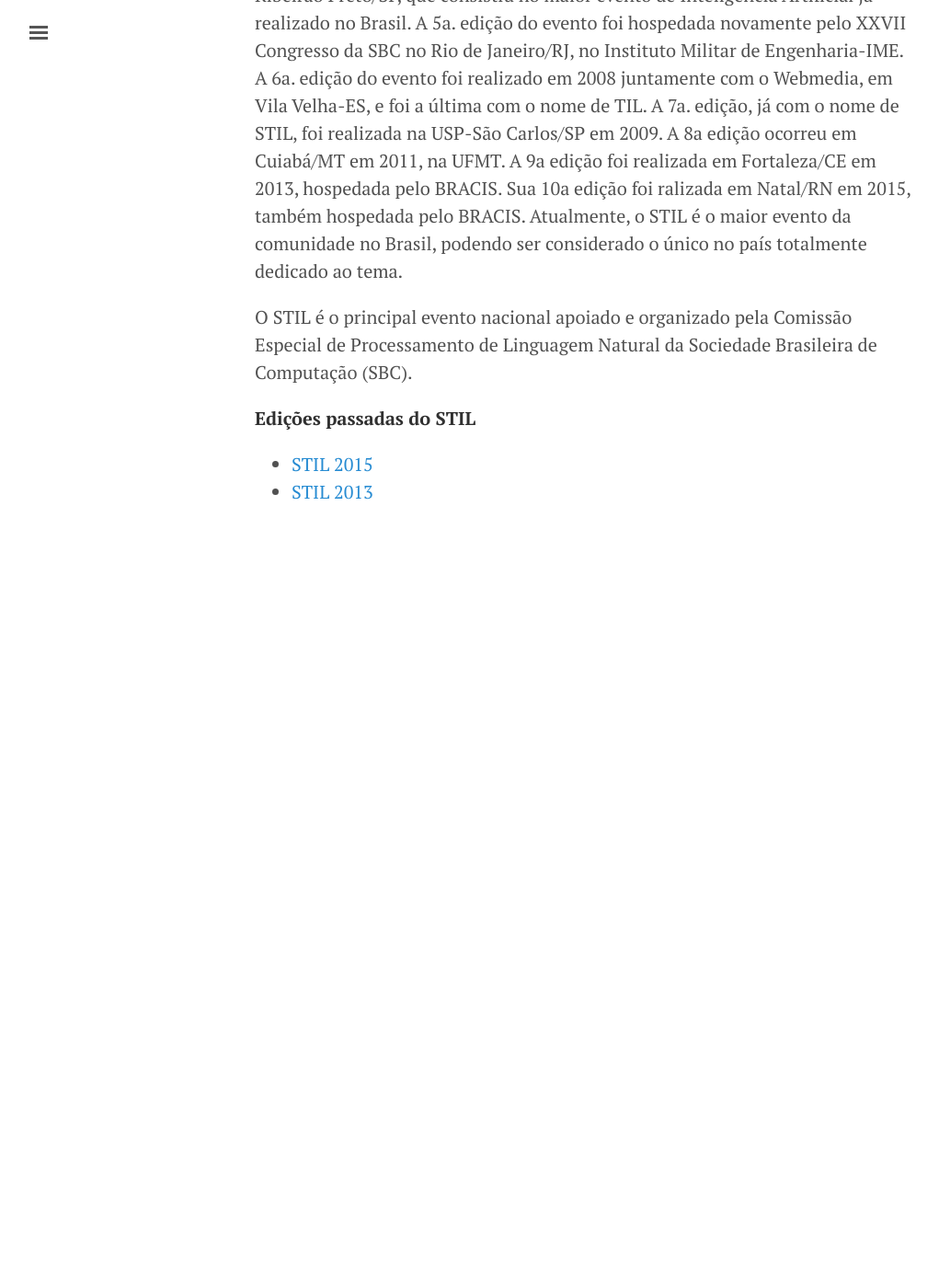
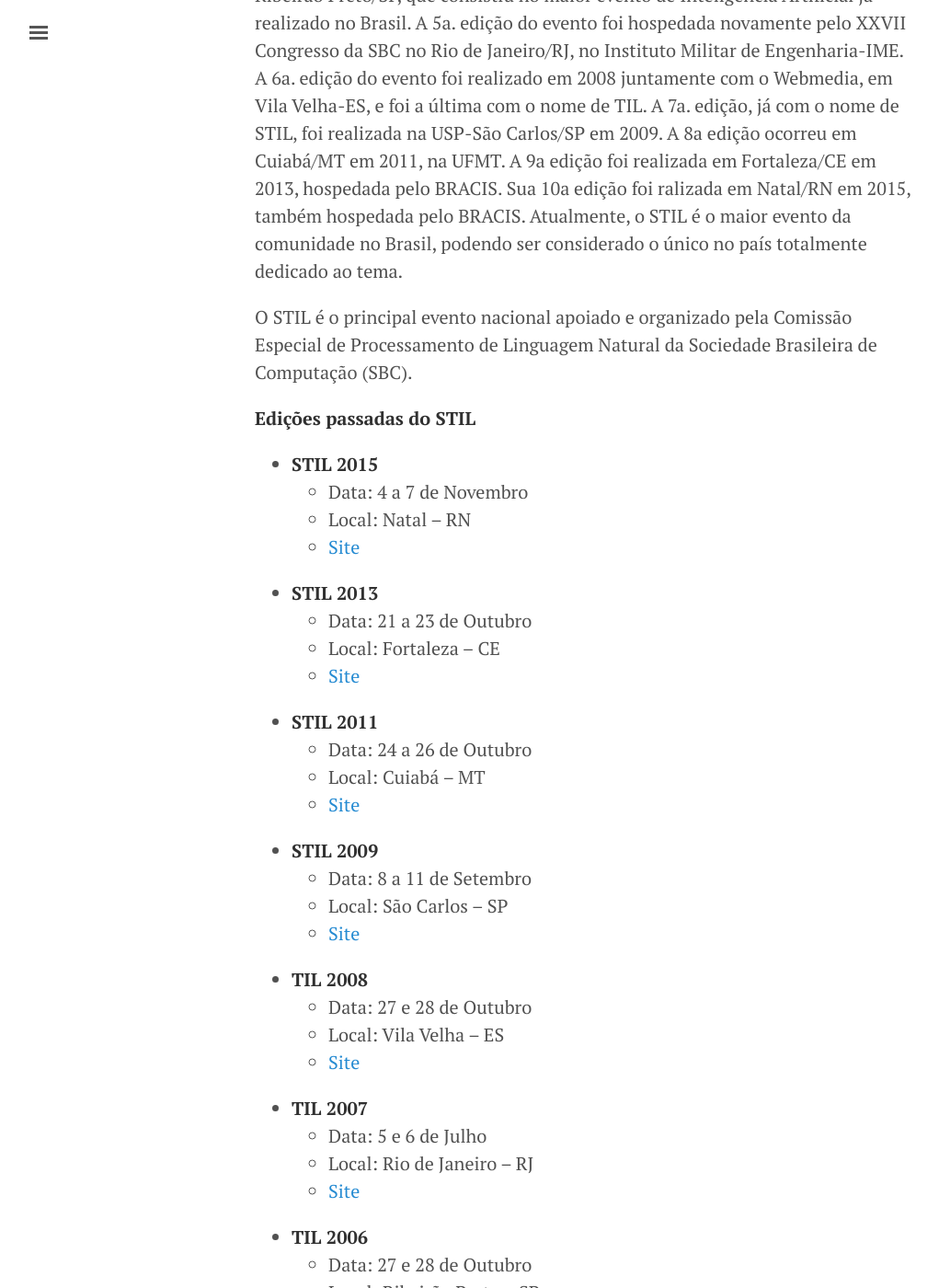
Before and after one commit to CEPLN/website, a Jekyll site: the page built from stil.md, in a window 1280 px wide and 1400 px high, scrolled down 702 px. Shown: the whole window at 92% size, without its empty margins (3-1024 px from the left). Built offline with Jekyll 4.4.1, drawn with Linux system fonts in a browser that asks for light colours; before the commit the page ends 1332 px from its top, so only the background shows below that; some of the changed text lies outside the part shown.

Commit message:
add STIL - Edições anteriores

```diff
--- a/stil.md
+++ b/stil.md
@@ -15,5 +15,43 @@ O STIL é o principal evento nacional apoiado e organizado pela Comissão Especi
 
 __Edições passadas do STIL__
 
-* [STIL 2015](/files/ProceedingsSTIL2015.pdf)
-* [STIL 2013](/files/Proceedings_STIL2013.pdf)
+* __STIL 2015__
+	* Data: 4 a 7 de Novembro
+	* Local: Natal – RN
+	* [Site](/files/ProceedingsSTIL2015.pdf)
+* __STIL 2013__
+	* Data: 21 a 23 de Outubro
+	* Local: Fortaleza – CE
+	* [Site](/files/Proceedings_STIL2013.pdf)
+* __STIL 2011__
+	* Data: 24 a 26 de Outubro
+	* Local: Cuiabá – MT
+	* [Site](http://www.nilc.icmc.usp.br/til/stil2011_English/index.html)
+* __STIL 2009__
+	* Data: 8 a 11 de Setembro
+	* Local: São Carlos – SP
+	* [Site](http://www.nilc.icmc.usp.br/til/stil2009_English/index.html)
+* __TIL 2008__
+	* Data: 27 e 28 de Outubro
+	* Local: Vila Velha – ES
+	* [Site](http://www.nilc.icmc.usp.br/til/til2008/index.htm)
+* __TIL 2007__
+	* Data: 5 e 6 de Julho
+	* Local: Rio de Janeiro – RJ
+	* [Site](http://www.nilc.icmc.usp.br/til/til2007/index.htm)
+* __TIL 2006__
+	* Data: 27 e 28 de Outubro
+	* Local: Ribeirão Preto – SP
+	* [Site](http://www.nilc.icmc.usp.br/til/til2006/index.htm)
+* __TIL 2005__
+	* Data: 25 e 26 de Julho
+	* Local: São Leopoldo – RS
+	* [Site](http://www.nilc.icmc.usp.br/til/til2005/index.htm)
+* __TIL 2004__
+	* Data: 5 e 6 de Agosto
+	* Local: Salvador – BA
+	* [Site](http://www.nilc.icmc.usp.br/til/til2004/index.htm)
+* __TIL 2003__
+	* Data: 12 de Outubro
+	* Local: São Carlos – SP
+	* [Site](http://www.nilc.icmc.usp.br/til/til2003/index.htm)
```
Also changed, not shown: 5 other files.
